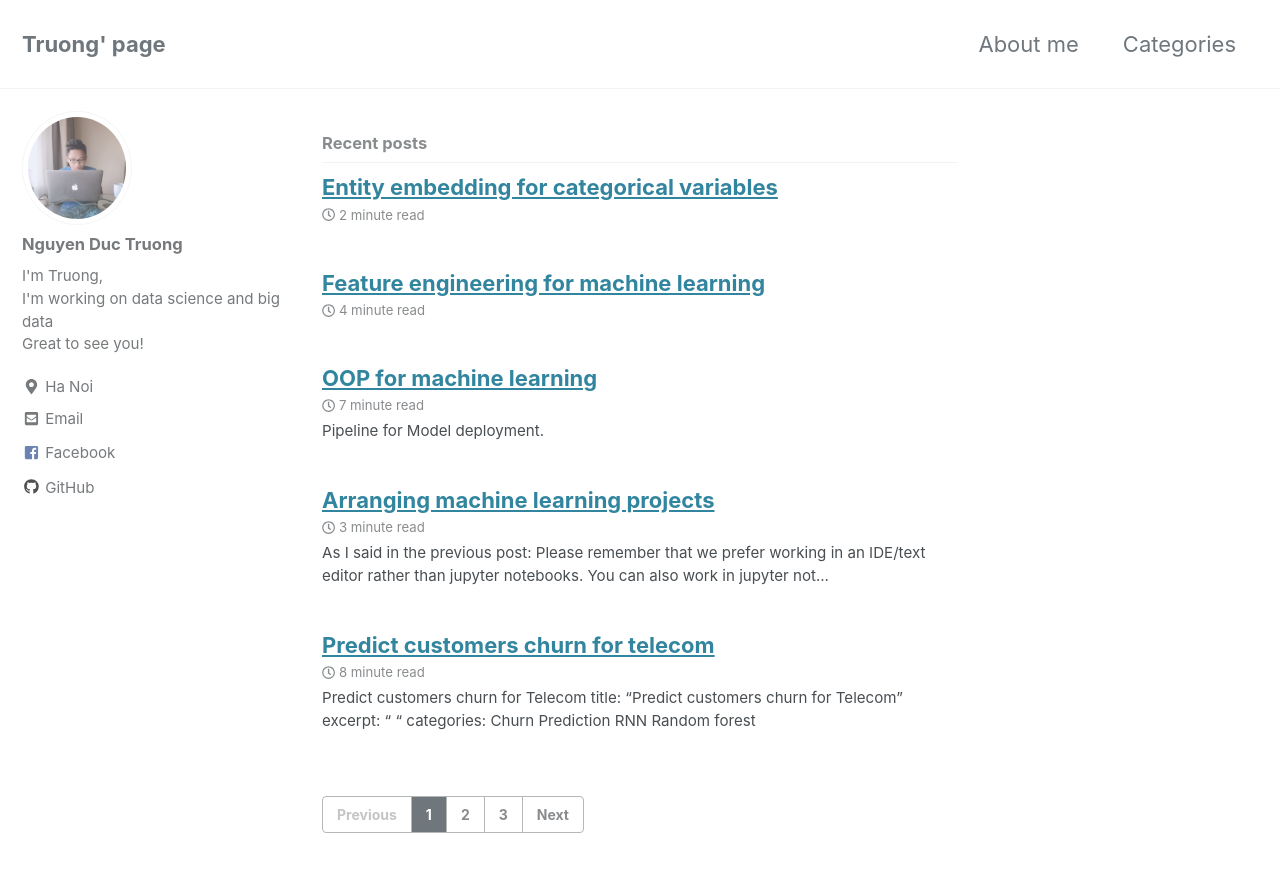
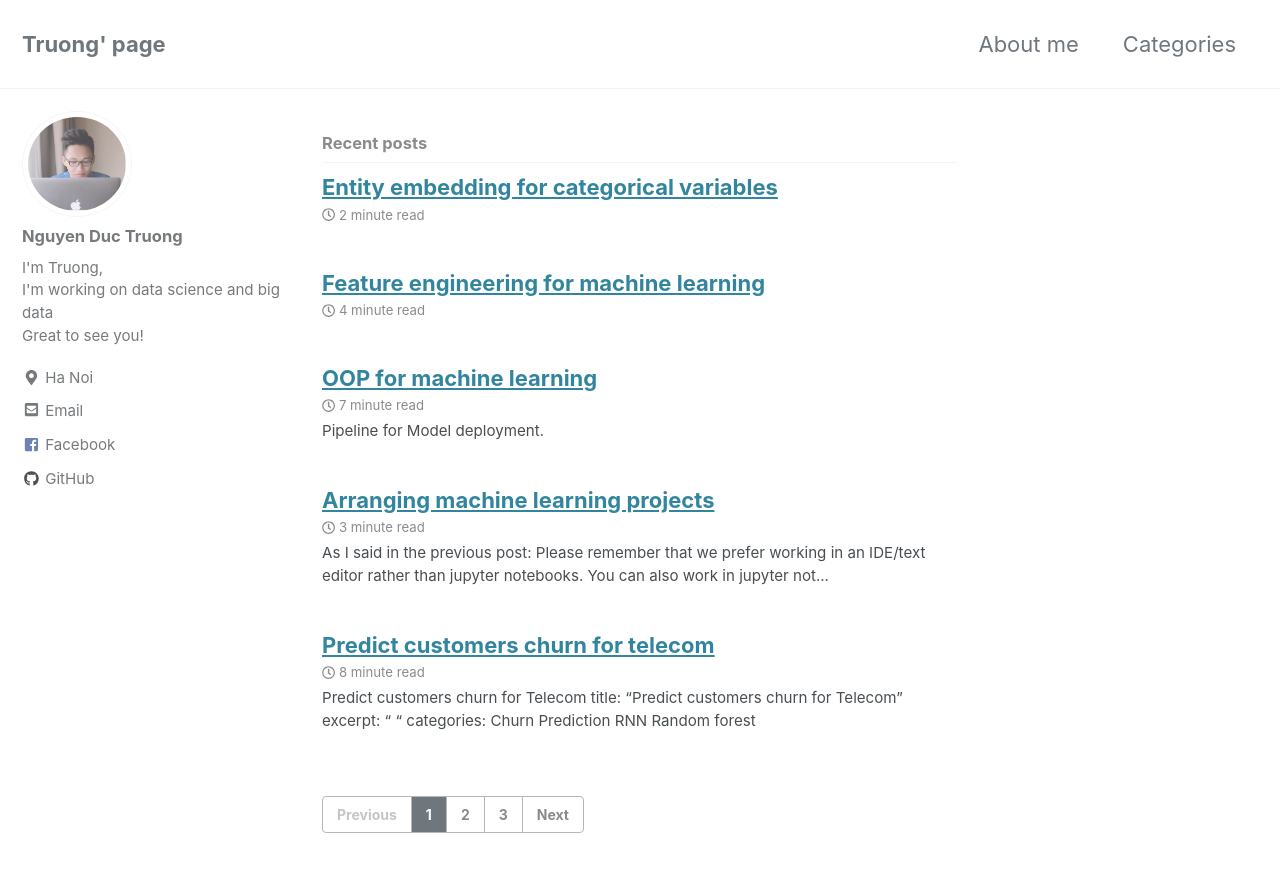
Before and after one commit to ChristNguyen/ChristNguyen.github.io, a Jekyll site: the page built from index.html, in a window 1280 px wide and 900 px high. Shown: the top 872 px of the window. Built offline with Jekyll 4.4.1, drawn with Linux system fonts in a browser that asks for light colours; cached includes are drawn as plain includes; nearby versions of some CDN libraries; the list of posts is cut into pages by our own code.

Commit message:
Update _config.yml

```diff
--- a/_config.yml
+++ b/_config.yml
@@ -103,7 +103,7 @@ analytics:
 # Site Author
 author:
   name             : "Nguyen Duc Truong"
-  avatar           : "https://github.com/ChristNguyen/ChristNguyen.github.io/blob/master/assets/images/avata.jpg"
+  avatar           : "https://github.com/ChristNguyen/ChristNguyen.github.io/blob/master/assets/images/avata.png?raw=true"
   bio              : "I'm Truong, <br>
                      I'm working on data science and big data <br>
                      Great to see you!"
```
